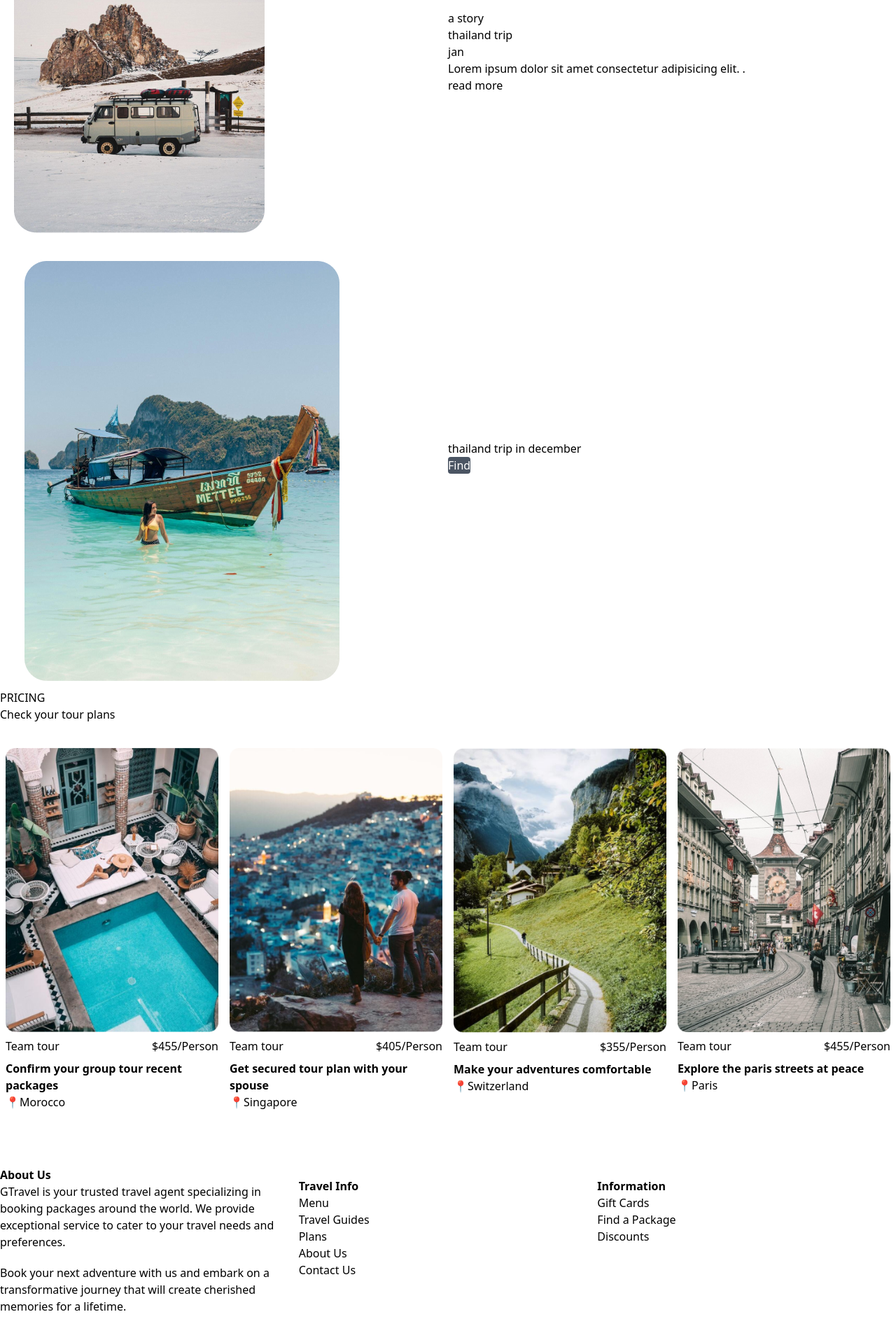
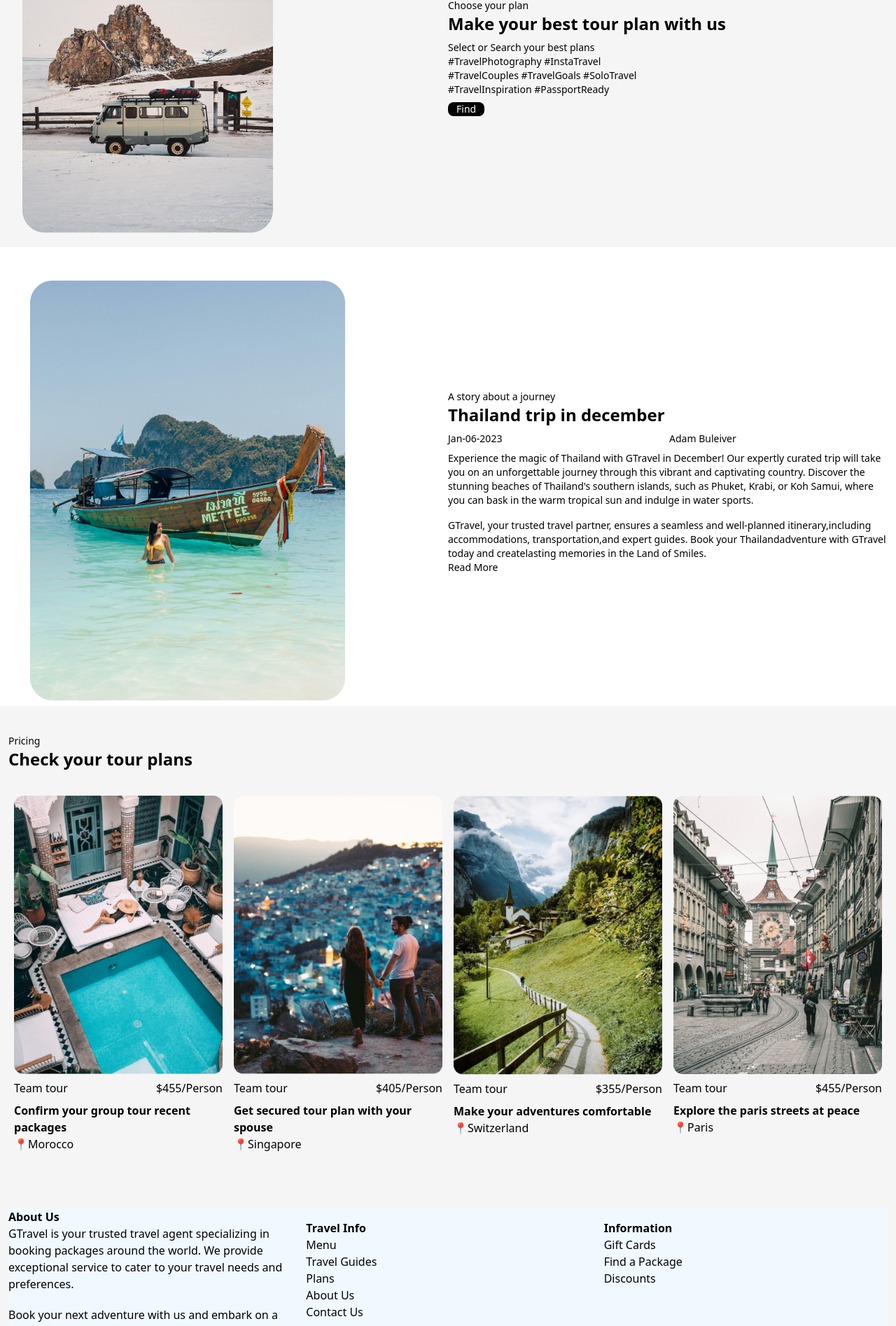
Before and after one commit to Genilso190/atavaliativa, a Next.js app: page / in a window 1280 px wide. Shown: the part 209-2104 px from the top of the page at 70% size. Built offline with nearby package versions, Linux system fonts and the light colour scheme.

Commit message:
fix: Banner, About, Historia e layout

```diff
--- a/app/components/About.tsx
+++ b/app/components/About.tsx
@@ -1,6 +1,6 @@
 export default function Header () {
     return(
-        <div className="mt-20 md:grid grid-cols-3">
+        <div className="gap-5 mx-3 mt-20 bg-sky-50 md:grid grid-cols-3">
             <div>
                 <div className="font-bold">
                     <p>About Us</p>
--- a/app/components/Banner.tsx
+++ b/app/components/Banner.tsx
@@ -1,20 +1,20 @@
 export default function Header () {
     return(
-        <div className="md:grid grid-cols-2 items-center text-left">
+        <div className="mx-3 md:grid grid-cols-2 items-center text-left">
         <div className="mt-10 mx-5">
-            <img src="/img/image1.jpg" alt="" />
+            <img src="/img/kombi.png" alt="" />
         </div>
-        <div>
-          <h4>a story</h4>
-          <h5>thailand trip</h5>
-          <h5>jan</h5>
-          <h5>Lorem ipsum dolor sit amet consectetur adipisicing elit. .</h5>
-          <a href="">read more</a>
-
-
-
+        <div className="mt-4">
+          <h4 className="text-sm">Choose your plan</h4>
+          <h5 className="font-bold text-2xl">Make your best tour plan with us</h5>
+        <div className="mt-2 text-sm">
+            <h5>Select or Search your best plans</h5>
+            <h5>#TravelPhotography #InstaTravel</h5>
+            <h5>#TravelCouples #TravelGoals #SoloTravel</h5>
+            <h5>#TravelInspiration #PassportReady</h5>
+            <button className="mt-2 bg-black rounded-lg text-white px-3">Find</button>
         </div>
-
+        </div>
         </div>
 
     )
--- a/app/components/Footer.tsx
+++ b/app/components/Footer.tsx
@@ -1,13 +1,15 @@
 export default function Footer(){
   return(
-        <div>
-        <div className="mt-6 border-t-2 border-[#4d4d4d] md:flex justify-center">
-          <p>Copyright © 2023 UTFPR. All rights reserved.</p>
+      <div className="mt-6 bg-sky-50 border-t-4 border-[#4d4d4d] md:flex justify-between">
+      <div className="mt-1">
+        <p>
+          Copyriright 2023 UTFPR. All rights reserved!
+        </p>
       </div>
-        <div className="flex justify-center mt-6">
+      <div className="flex justify-center mt-1">
         <a className="mr-2" href="">
-            <svg className=" w-[48px] h-[48px] text-gray-800 dark:text-white"
-
+          <svg
+            className="  w-[48px] h-[48px] text-gray-800 dark:text-white"
             aria-hidden="true"
             xmlns="http://www.w3.org/2000/svg"
             width="48"
@@ -23,8 +25,8 @@ export default function Footer(){
           </svg>
         </a>
         <a className="mr-2" href="">
-            <svg className=" w-[48px] h-[48px] text-gray-800 dark:text-white"
-
+          <svg
+            className="   w-[48px] h-[48px] text-gray-800 dark:text-white"
             aria-hidden="true"
             xmlns="http://www.w3.org/2000/svg"
             width="48"
@@ -38,8 +40,8 @@ export default function Footer(){
           </svg>
         </a>
         <a className="mr-2" href="">
-            <svg className=" w-[48px] h-[48px] text-gray-800 dark:text-white"
-
+          <svg
+            className="  w-[48px] h-[48px] text-gray-800 dark:text-white"
             aria-hidden="true"
             xmlns="http://www.w3.org/2000/svg"
             width="48"
@@ -55,8 +57,8 @@ export default function Footer(){
           </svg>
         </a>
         <a className="mr-2" href="">
-            <svg className=" w-[48px] h-[48px] text-gray-800 dark:text-white"
-
+          <svg
+            className="  w-[48px] h-[48px] text-gray-800 dark:text-white"
             aria-hidden="true"
             xmlns="http://www.w3.org/2000/svg"
             width="48"
@@ -73,8 +75,8 @@ export default function Footer(){
           </svg>
         </a>
         <a href="">
-            <svg className=" w-[48px] h-[48px] text-gray-800 dark:text-white"
-
+          <svg
+            className="  w-[48px] h-[48px] text-gray-800 dark:text-white"
             aria-hidden="true"
             xmlns="http://www.w3.org/2000/svg"
             width="48"
@@ -91,7 +93,5 @@ export default function Footer(){
         </a>
       </div>
     </div>
-
   )
-
 }
--- a/app/components/Historia.tsx
+++ b/app/components/Historia.tsx
@@ -1,17 +1,21 @@
 export default function Header () {
     return(
-        <div className="md:grid grid-cols-2 items-center text-left">
+        <div className="mt-5 bg-white p-2 md:grid grid-cols-2 items-center text-left">
         <div className="mt-10 mx-5">
             <img src="/img/image2.jpg" alt="" />
         </div>
-        <div>
-          <h4></h4>
-          <h5>thailand trip in december</h5>
-          <button className="bg-gray-600 rounded text-white">Find</button>
-
+        <div className="mt-4">
+          <h4 className="text-sm">A story about a journey</h4>
+          <h5 className="font-bold text-2xl">Thailand trip in december</h5>
+        <div className="mt-2 text-sm">
+        <div className="grid grid-cols-2 mt-2">
+            <h5>Jan-06-2023</h5> <h5>Adam Buleiver</h5>
         </div>
-
+            <h5 className="mt-2 text-sm">Experience the magic of Thailand with GTravel in December! Our expertly curated trip will take you on an unforgettable journey through this vibrant and captivating country. Discover the stunning beaches of Thailand's southern islands, such as Phuket, Krabi, or Koh Samui, where you can bask in the warm tropical sun and indulge in water sports.</h5>
+            <h5 className="mt-4 text-sm">GTravel, your trusted travel partner, ensures a seamless and well-planned itinerary,including accommodations, transportation,and expert guides. Book your Thailandadventure with GTravel today and createlasting memories in the Land of Smiles.</h5>
+            <a href="https://terra.com.br">Read More</a>
         </div>
-
+        </div>
+        </div>
     )
 }
--- a/app/components/Landescap.tsx
+++ /dev/null
@@ -1,32 +0,0 @@
-export default function Landescap(){
-    return(
-        <> <div className="mt-6 gap-2 grid grid-cols-2 justify-items-center lg:flex justify-between">
-                <div className="">
-                 <a href="">
-                 <img src="/img/image1.svg" alt="" />
-                 </a>
-                </div>
-
-                <div>
-                    <a href="">
-                    <img src="/img/image2.svg" alt="" />
-                    </a>
-                </div>
-
-                <div className="">
-                    <a href="">
-                    <img src="/img/image3.svg" alt="" />
-                    </a>
-                </div>
-
-                <div className="">
-                    <a href="">
-                    <img src="/img/image4.svg" alt="" />
-                    </a>
-                </div>
-            </div>
-        </>
-
-    )
-
-}
--- a/app/components/Plans.tsx
+++ b/app/components/Plans.tsx
@@ -1,9 +1,9 @@
 export default function Plans () {
     return(
-        <div>
+        <div className="mx-3 mt-10">
             <div className="mt-3">
-                <h4>PRICING</h4>
-                <h4>Check your tour plans</h4>
+            <h4 className="text-sm">Pricing</h4>
+          <h5 className="font-bold text-2xl">Check your tour plans</h5>
             </div>
             <div className="md:grid grid-cols-4 gap-4 mx-2 mt-3">
             <div className="mt-6">
--- a/app/layout.tsx
+++ b/app/layout.tsx
@@ -16,7 +16,7 @@ export default function RootLayout({
 }>) {
   return (
     <html lang="en">
-      <body className="bg-white text-black text-left max-w-[1440px] mx-auto">{children}</body>
+      <body className="bg-neutral-100 text-black text-left max-w-[1440px] mx-auto">{children}</body>
     </html>
   );
 }
```
Also changed, not shown: public/img/image1.jpg (deleted), public/img/kombi.png (added). Lines whose indentation alone changed are shown as unchanged.
